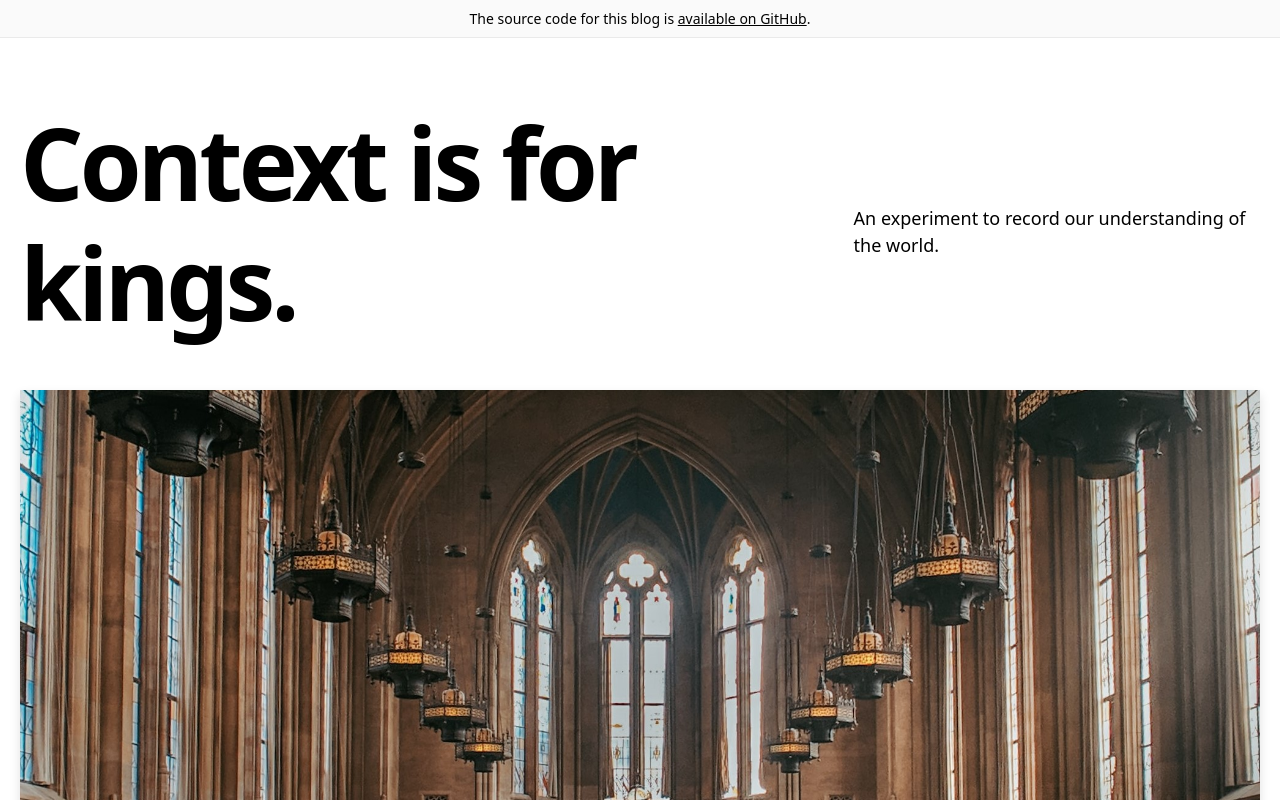
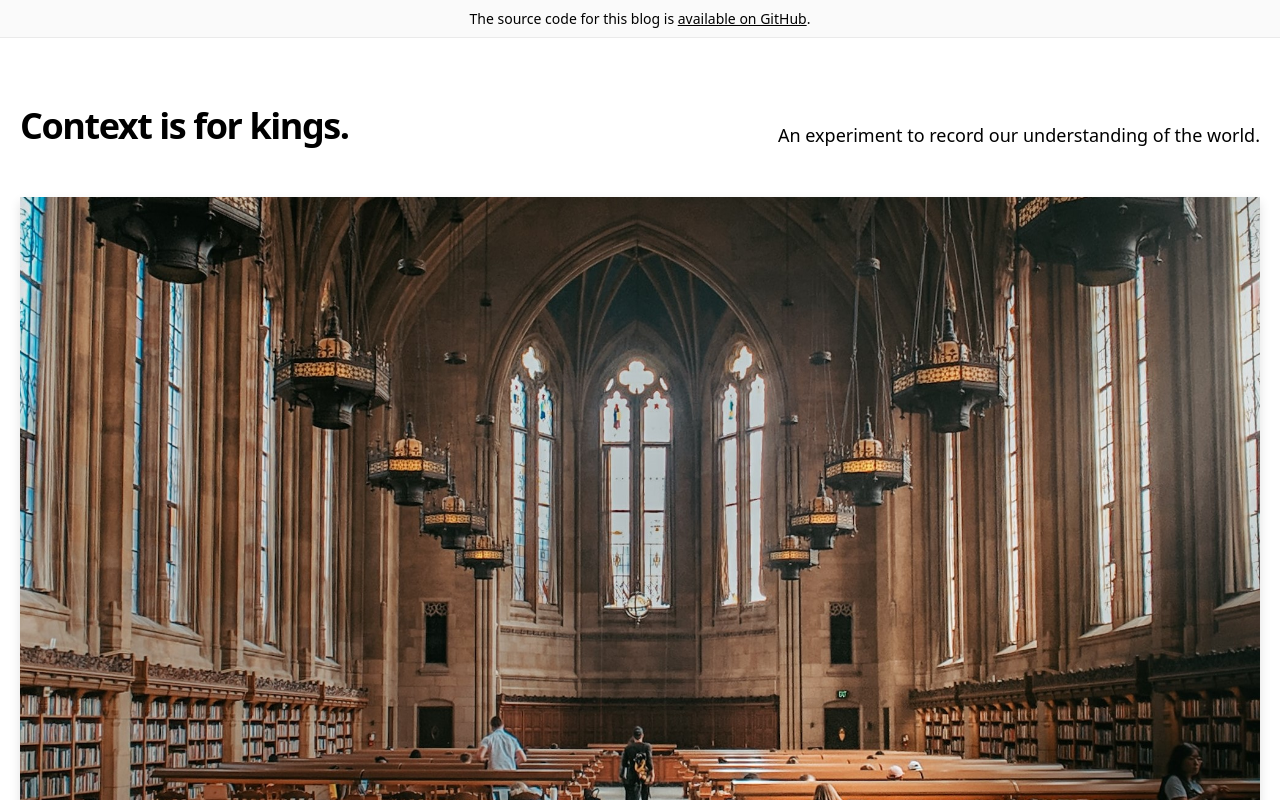
Before and after one commit to KinkadeC/blog-starter-app, a Next.js app: page / in a window 1280 px wide. Shown: the top 800 px of the page. Built offline with nearby package versions, Linux system fonts and the light colour scheme.

Commit message:
Update intro.js

```diff
--- a/components/intro.js
+++ b/components/intro.js
@@ -3,7 +3,7 @@ import { CMS_NAME } from '../lib/constants'
 export default function Intro() {
   return (
     <section className="flex-col md:flex-row flex items-center md:justify-between mt-16 mb-16 md:mb-12">
-      <h1 className="text-3xl md:text-8xl font-bold tracking-tighter leading-tight md:pr-8">
+      <h1 className="text-3xl md:text-4xl font-bold tracking-tighter leading-tight md:pr-8">
         Context is for kings.
       </h1>
       <h4 className="text-center md:text-left text-lg mt-5 md:pl-8">
```
